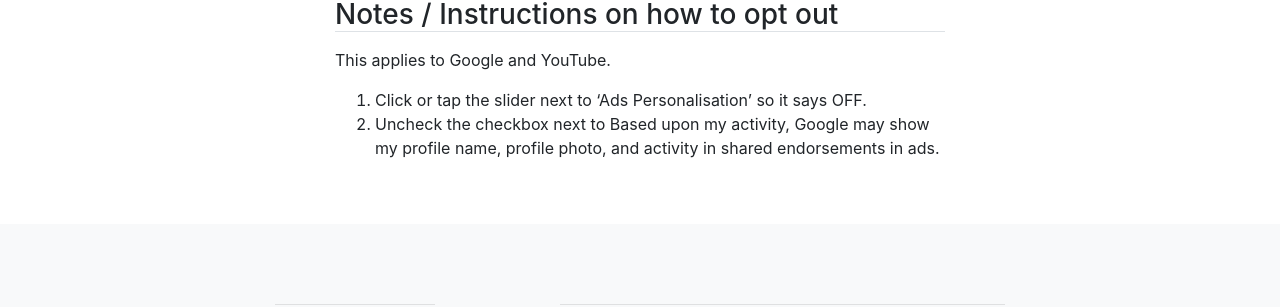
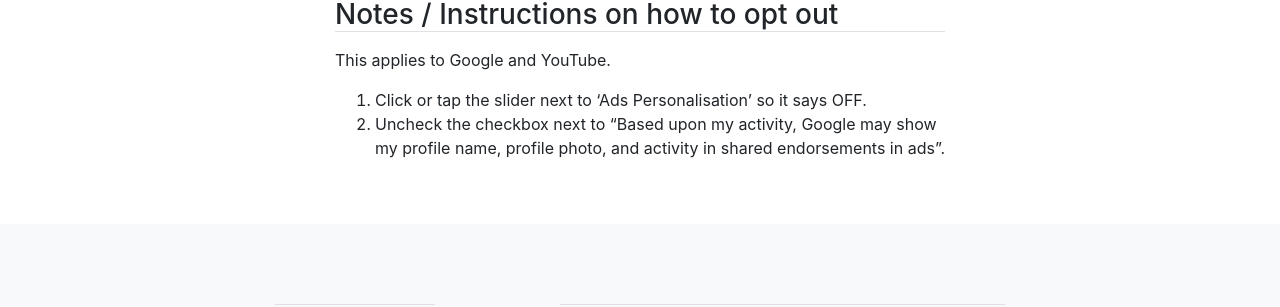
Before and after one commit to edjw/stop-targeting-ads-me, a Jekyll site: the page built from _items/google.md, in a window 1280 px wide. Shown: the part 511-818 px from the top of the page. Built offline with Jekyll 4.4.1, drawn with Linux system fonts in a browser that asks for light colours.

Commit message:
fixing a few small typos in company pages

```diff
--- a/_items/google.md
+++ b/_items/google.md
@@ -8,4 +8,4 @@
 This applies to Google and YouTube.
 
 1. Click or tap the slider next to 'Ads Personalisation' so it says OFF.
-2. Uncheck the checkbox next to  Based upon my activity, Google may show my profile name, profile photo, and activity in shared endorsements in ads.
+2. Uncheck the checkbox next to "Based upon my activity, Google may show my profile name, profile photo, and activity in shared endorsements in ads".
```
Also changed, not shown: _items/amazon_fire_tablets.md (+1 -1 lines), _items/amazon_fire_tv.md (+1 -1 lines), _items/pinterest.md (+1 -1 lines).
